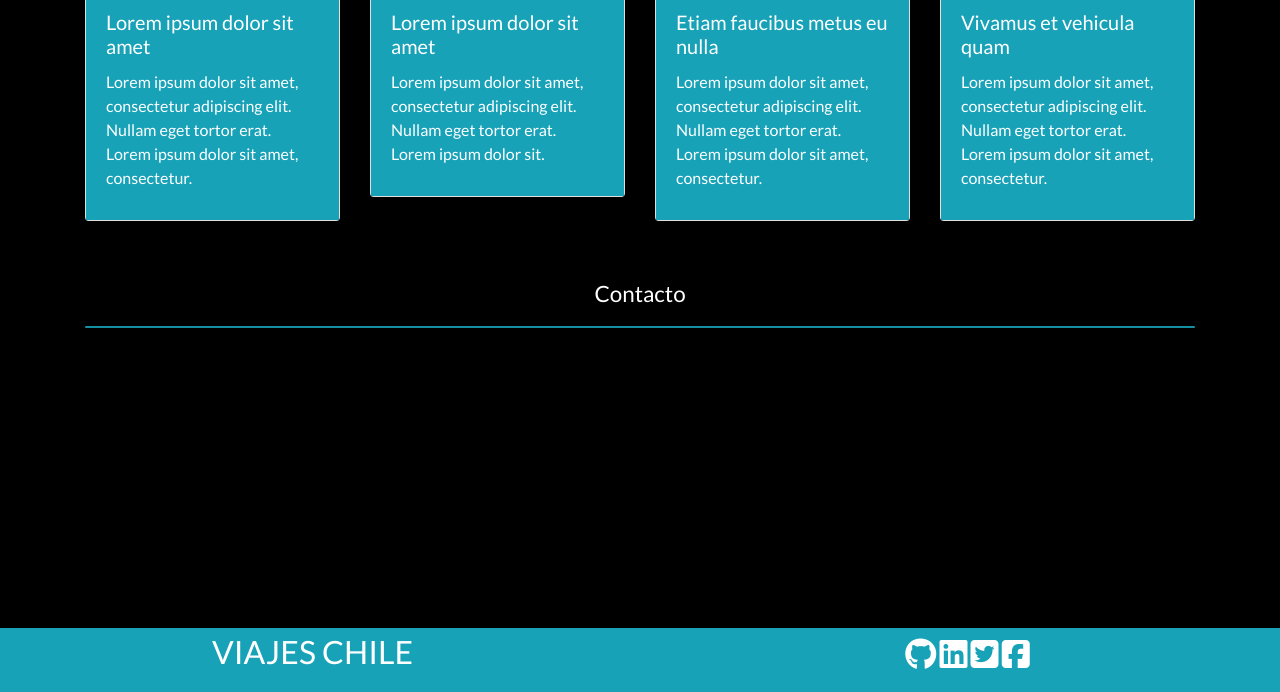
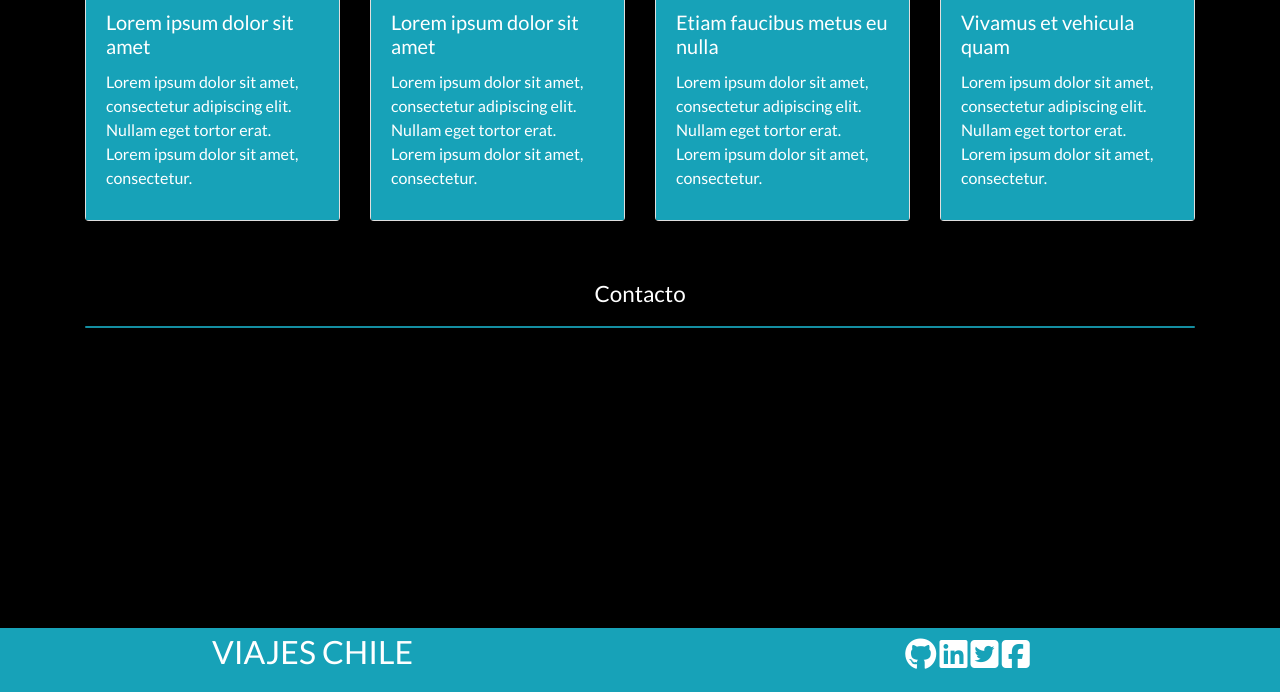
Before and after one commit to linearomig/viajesChile, a plain HTML site: page index.html in a window 1280 px wide. Shown: the part 1821-2513 px from the top of the page. Drawn offline with nearby package versions, Linux system fonts and the light colour scheme; a script that the page names is missing.

Commit message:
Ajuste destacados

```diff
--- a/index.html
+++ b/index.html
@@ -123,7 +123,7 @@
                                 <img src="assets/img/card2.jpg" class="img-fluid" alt="card2">
                                 <div class="card-body bg-info">
                                     <h5 class="card-title">Lorem ipsum dolor sit amet</h5>
-                                    <p class="card-text">Lorem ipsum dolor sit amet, consectetur adipiscing elit. Nullam eget tortor erat. Lorem ipsum dolor sit.</p>
+                                    <p class="card-text">Lorem ipsum dolor sit amet, consectetur adipiscing elit. Nullam eget tortor erat. Lorem ipsum dolor sit amet, consectetur.</p>
                                 </div>
                             </div>
                         </div>
```
